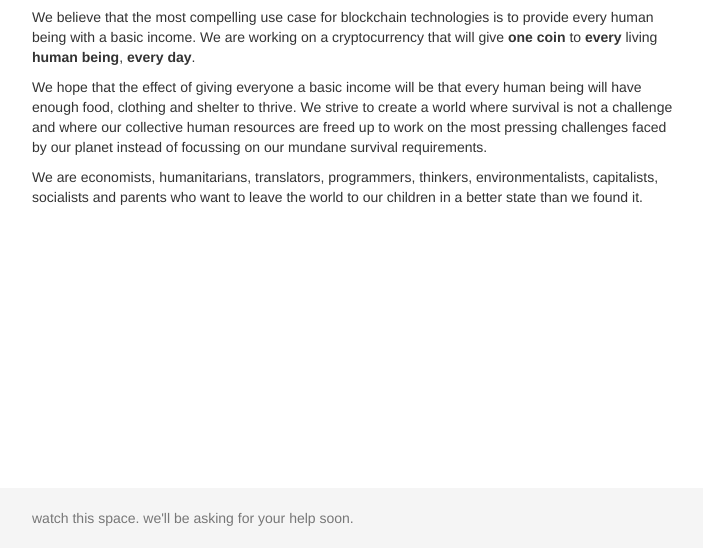
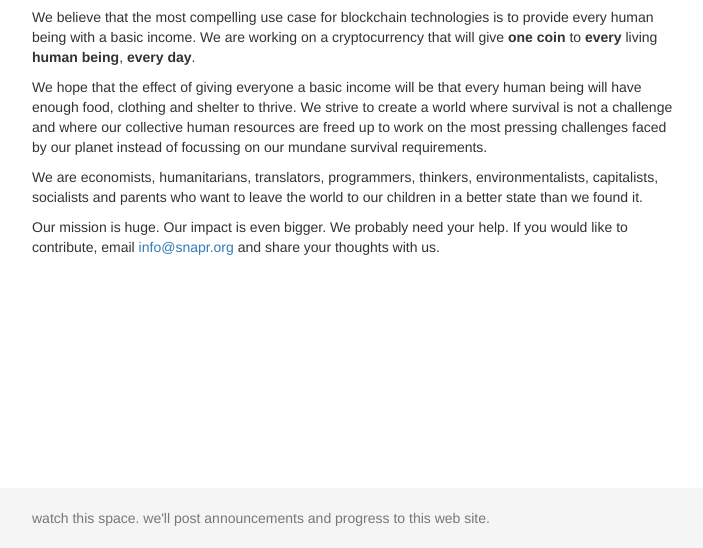
Before and after one commit to snapr-com/snapr-com.github.io, a plain HTML site: page index.html in a window 1280 px wide. Shown: the part 252-800 px from the top of the page, without its empty margins (283-986 px from the left). Drawn offline with nearby package versions, Linux system fonts and the light colour scheme.

Commit message:
Update index.html

```diff
--- a/index.html
+++ b/index.html
@@ -48,10 +48,11 @@
       <p>We believe that the most compelling use case for blockchain technologies is to provide every human being with a basic income. We are working on a cryptocurrency that will give <b>one coin</b> to <b>every</b> living <b>human being</b>, <b>every day</b>.</p>
       <p>We hope that the effect of giving everyone a basic income will be that every human being will have enough food, clothing and shelter to thrive. We strive to create a world where survival is not a challenge and where our collective human resources are freed up to work on the most pressing challenges faced by our planet instead of focussing on our mundane survival requirements.</p>
       <p>We are economists, humanitarians, translators, programmers, thinkers, environmentalists, capitalists, socialists and parents who want to leave the world to our children in a better state than we found it.</p>
+      <p>Our mission is huge. Our impact is even bigger. We probably need your help. If you would like to contribute, email <a href="info@snapr.org">info@snapr.org</a> and share your thoughts with us.</p>
     </div>
     <footer class="footer">
       <div class="container">
-        <p class="text-muted">watch this space. we'll be asking for your help soon.</p>
+        <p class="text-muted">watch this space. we'll post announcements and progress to this web site.</p>
       </div>
     </footer>
   </body>
```
